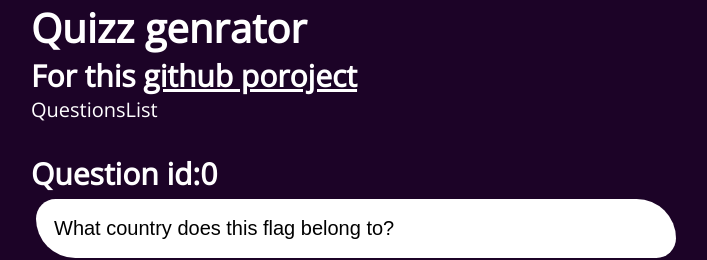
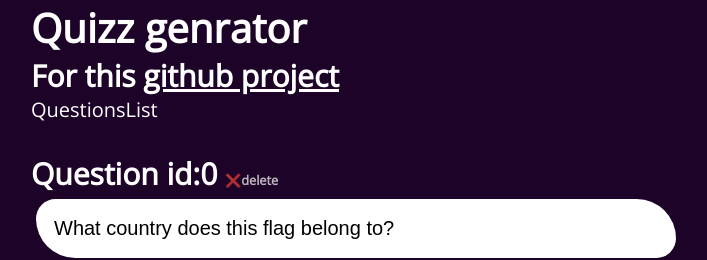
Before and after one commit to Filszu/quizGeneratorReact, a React (Create React App) app: page / in a window 1280 px wide. Shown: the top 260 px of the page, without its empty margins (289-996 px from the left). Built offline with nearby package versions, Linux system fonts and the light colour scheme.

Commit message:
added: deleting card feature

```diff
--- a/src/App.css
+++ /dev/null
@@ -1,38 +0,0 @@
-.App {
-  text-align: center;
-}
-
-.App-logo {
-  height: 40vmin;
-  pointer-events: none;
-}
-
-@media (prefers-reduced-motion: no-preference) {
-  .App-logo {
-    animation: App-logo-spin infinite 20s linear;
-  }
-}
-
-.App-header {
-  background-color: #282c34;
-  min-height: 100vh;
-  display: flex;
-  flex-direction: column;
-  align-items: center;
-  justify-content: center;
-  font-size: calc(10px + 2vmin);
-  color: white;
-}
-
-.App-link {
-  color: #61dafb;
-}
-
-@keyframes App-logo-spin {
-  from {
-    transform: rotate(0deg);
-  }
-  to {
-    transform: rotate(360deg);
-  }
-}
--- a/src/App.js
+++ b/src/App.js
@@ -1,5 +1,4 @@
 // import logo from './logo.svg';
-import './App.css';
 import QuestionsList from './QuestionsList';
 import {useState,useEffect} from 'react';
 import NewCardButton from './NewCardButton';
@@ -49,6 +48,14 @@ const q2 =
 //     "correctAnswer": 1
 
 // }
+
+
+function saveToLocalStorage(data_obj, name){
+
+  // 'autoSave'
+  const resultJSON = JSON.stringify(data_obj);
+  localStorage.setItem(name, resultJSON);
+}
 
 
 
@@ -135,6 +142,18 @@ function App() {
 
   }
 
+  function deleteQuestionCard(id){
+    console.log(`deleted card id: ${id}`)
+    const newQList = [...questions];
+    const editedQuestion = newQList.filter(question => question.id !== id);
+
+
+    console.log(editedQuestion)
+    setQuestions(editedQuestion)
+
+
+  }
+
   // -----------------
   function saveQuiz(){
     const resultJSON = JSON.stringify(questions);
@@ -146,10 +165,10 @@ function App() {
     <>
     <div className="container">
       <h1>Quizz genrator</h1>
-      <h2>For this <a href="https://github.com/Filszu/quizzApp_kotlin/" target="_blank">github poroject</a></h2>
+      <h2>For this <a href="https://github.com/Filszu/quizzApp_kotlin/" target="blank">github project</a></h2>
       {/* <QuestionCard q={q1}/>
       <QuestionCard q={q1}/> */}
-      <QuestionsList questions={questions} changeQuestionCard={changeQuestionCard}/>
+      <QuestionsList questions={questions} changeQuestionCard={changeQuestionCard} deleteQuestionCard={deleteQuestionCard}/>
       <NewCardButton onClick={genereteCard} text="add new question"/>
 
       <NewCardButton onClick={saveQuiz} text="Generate JSON"/>
--- a/src/QuestionCard.jsx
+++ b/src/QuestionCard.jsx
@@ -18,7 +18,7 @@ import React from 'react'
 // }
 
 
-const QuestionCard = ({q,changeQuestionCard}) => {
+const QuestionCard = ({q,changeQuestionCard, deleteQuestionCard}) => {
 
 
   function handleChange(e){
@@ -28,12 +28,16 @@ const QuestionCard = ({q,changeQuestionCard}) => {
 
   }
 
+  function deleteQ(){
+    deleteQuestionCard(q.id)
+  }
+
   return (
     <>
     <section className="questionCard">
 
 
-      <div><h1>Question id:{q.id}</h1> </div>
+      <div><h1>Question id:{q.id} <span class="deleteQbtn" onClick={deleteQ}>❌delete</span></h1> </div>
       {/* <p>question</p> */}
       <input type="text" name="question" placeholder='question' value={q.question?q.question:""} onChange={handleChange}/>
 
--- a/src/QuestionsList.jsx
+++ b/src/QuestionsList.jsx
@@ -1,14 +1,14 @@
 import React from 'react'
 import QuestionCard from './QuestionCard'
 
-const QuestionsList = ({questions,changeQuestionCard}) => {
+const QuestionsList = ({questions,changeQuestionCard,deleteQuestionCard}) => {
   return (
     <>
     <div>QuestionsList</div>
     {console.log(questions)}
     {
         questions.map((card)=>
-                <QuestionCard q={card} key={card.id} changeQuestionCard={changeQuestionCard}/>
+                <QuestionCard q={card} key={card.id} changeQuestionCard={changeQuestionCard} deleteQuestionCard={deleteQuestionCard}/>
             )
     }
 
--- a/src/index.css
+++ b/src/index.css
@@ -64,7 +64,33 @@ a{
   margin: 20px auto;
   color: rgba(255, 255, 0, 0.867);
   width:100% !important;
-  overflow-x: scroll;
+  overflow-x:auto;
+
+}
+
+.deleteQbtn{
+  font-size: 0.8rem;
+  opacity: 0.7;
+  cursor: pointer;
+  transition: all ease-in-out 0.1s;
+}
+
+.deleteQbtn:hover{
+  font-size: 1rem;
+  opacity:1;
+}
+
+::-webkit-scrollbar {
+  width: 5px;
+  height: 5px;
+}
+
+::-webkit-scrollbar-track {
+  box-shadow: inset 0 0 6px rgb(74, 4, 104);
+}
+
+::-webkit-scrollbar-thumb {
+  background-color: rgb(159, 39, 202);
 
 }
 
```
Also changed, not shown: 1 other file (tests, documents, lock files or other folders).
